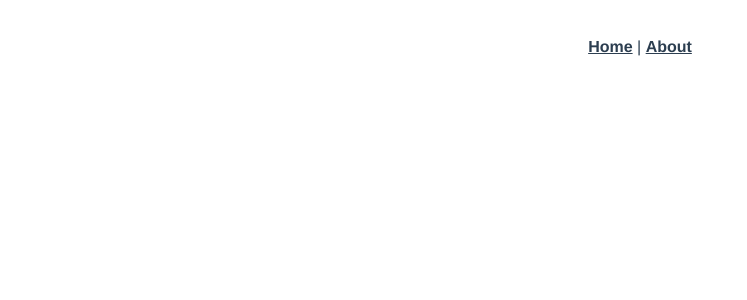
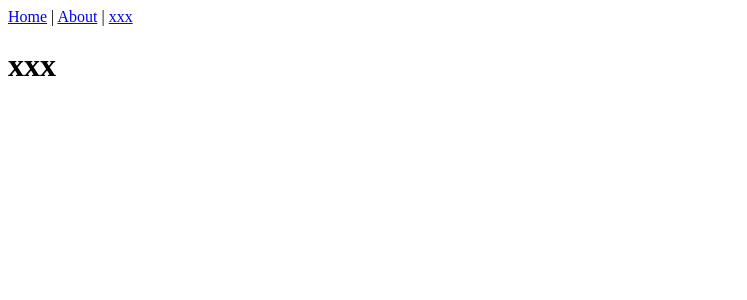
Before and after one commit to itsnowkim/vue_study, a Vue app in the folder helloworld/: page /xxx in a window 1280 px wide. Shown: the top 300 px of the page, without its empty margins (0-747 px from the left). Built offline with nearby package versions, Linux system fonts and the light colour scheme.

Commit message:
know how to handle spa

```diff
--- a/helloworld/src/App.vue
+++ b/helloworld/src/App.vue
@@ -2,31 +2,12 @@
   <div id="app">
     <div id="nav">
       <router-link to="/">Home</router-link> |
-      <router-link to="/about">About</router-link>
+      <router-link to="/about">About</router-link> |
+      <router-link to="/xxx">xxx</router-link>
     </div>
     <router-view/>
   </div>
 </template>
 
 <style>
-#app {
-  font-family: Avenir, Helvetica, Arial, sans-serif;
-  -webkit-font-smoothing: antialiased;
-  -moz-osx-font-smoothing: grayscale;
-  text-align: center;
-  color: #2c3e50;
-}
-
-#nav {
-  padding: 30px;
-}
-
-#nav a {
-  font-weight: bold;
-  color: #2c3e50;
-}
-
-#nav a.router-link-exact-active {
-  color: #42b983;
-}
 </style>
--- a/helloworld/src/router/index.js
+++ b/helloworld/src/router/index.js
@@ -17,6 +17,14 @@
     // this generates a separate chunk (about.[hash].js) for this route
     // which is lazy-loaded when the route is visited.
     component: () => import(/* webpackChunkName: "about" */ '../views/About.vue')
+  },
+  {
+    path: '/xxx',
+    name: 'xxx',
+    // route level code-splitting
+    // this generates a separate chunk (about.[hash].js) for this route
+    // which is lazy-loaded when the route is visited.
+    component: () => import(/* webpackChunkName: "about" */ '../views/xxx.vue')
   }
 ]
 
--- /dev/null
+++ b/helloworld/src/views/xxx.vue
@@ -0,0 +1,5 @@
+<template>
+  <div class="about">
+    <h1>xxx</h1>
+  </div>
+</template>
```
